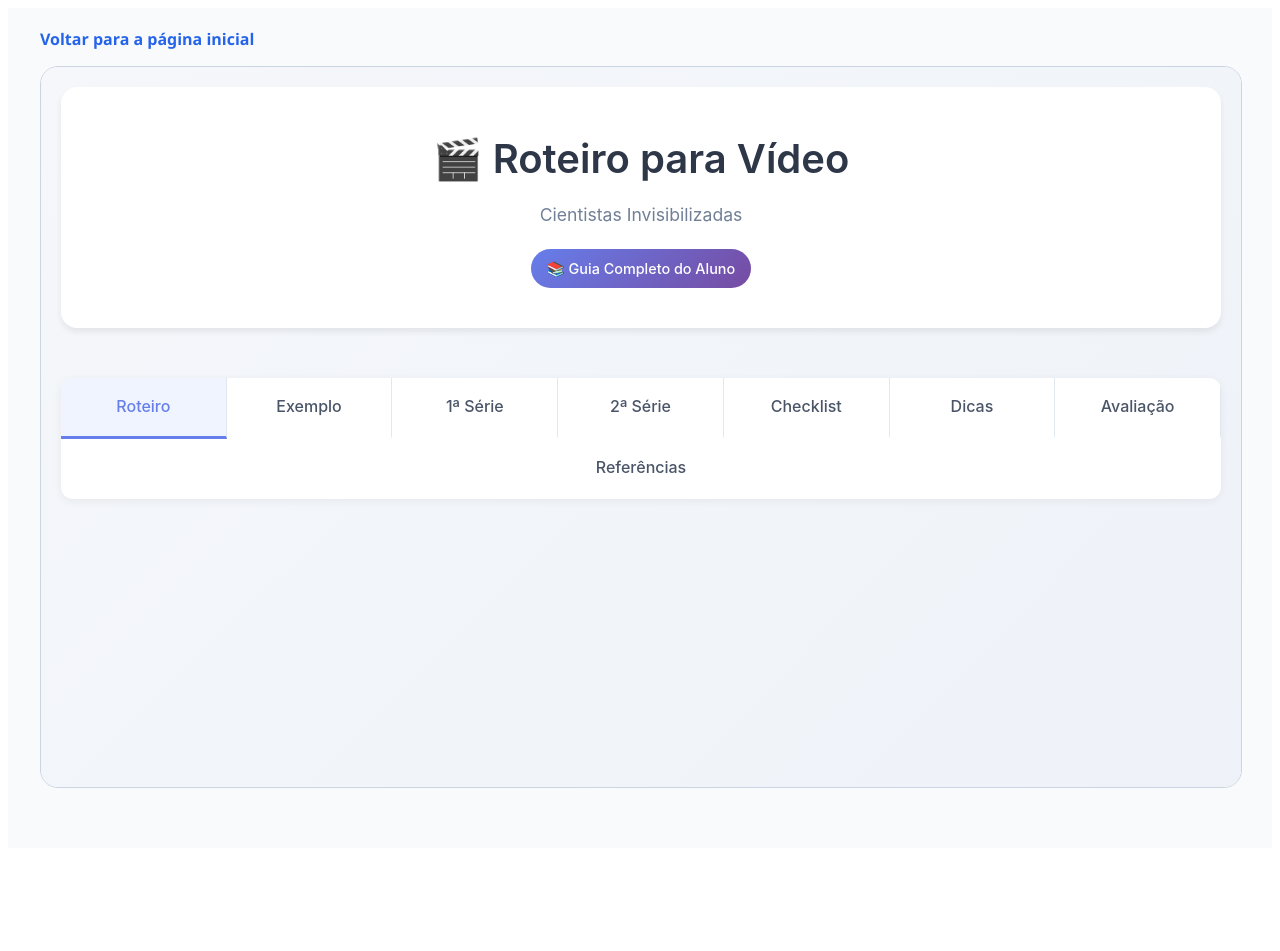
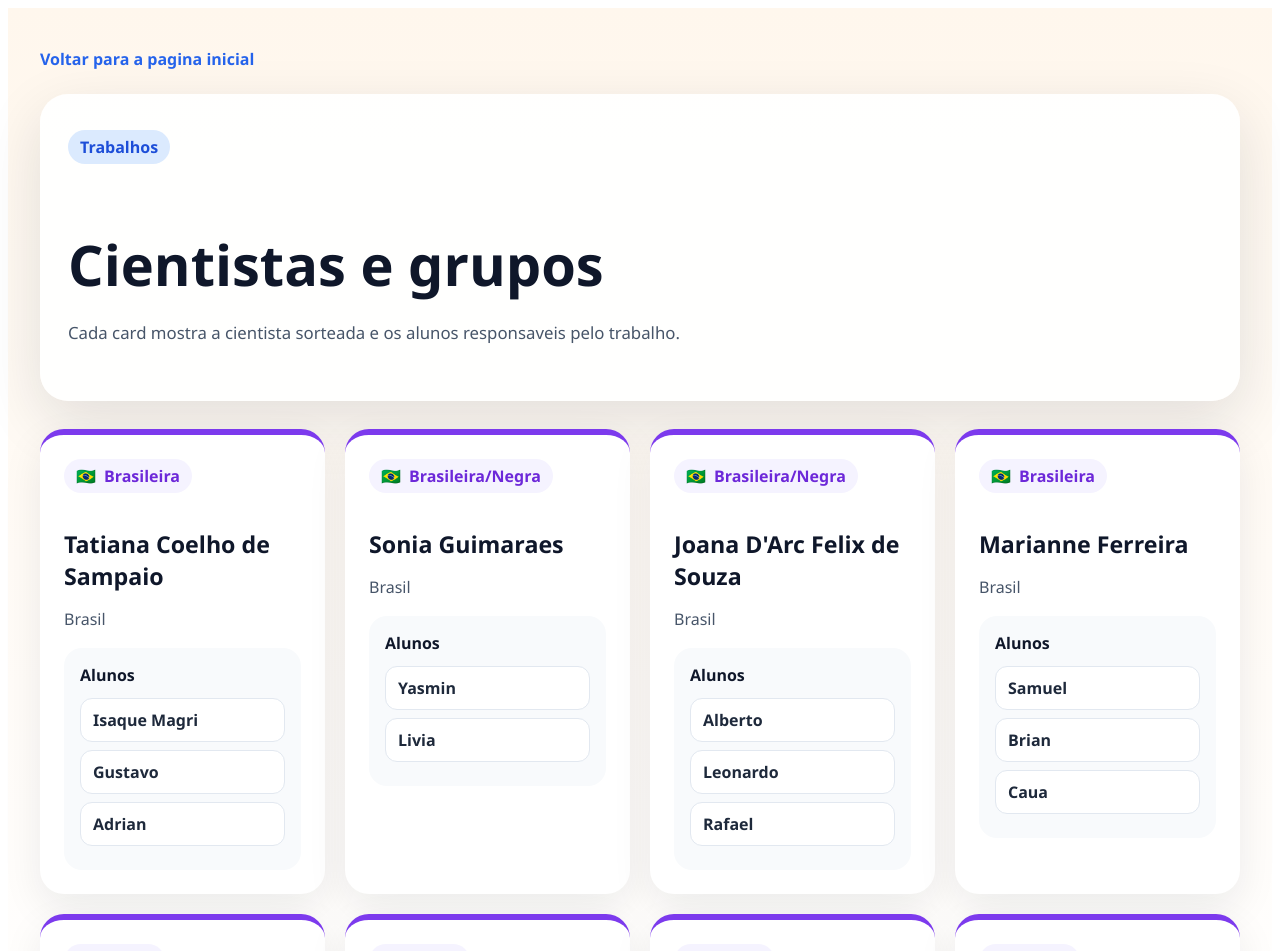
Before and after one commit to Nick91-qui/clone-tabnews, a Next.js app: page /trabalhos in a window 1280 px wide. Shown: the top 951 px of the page. Before the commit the page ends 856 px from the top, so only its background shows below. Built offline with nearby package versions, Linux system fonts and the light colour scheme.

Commit message:
fix: ajusta o texto de previsualizacao em pagina para maior clareza

```diff
--- a/pages/trabalhos.js
+++ b/pages/trabalhos.js
@@ -1,56 +1,301 @@
-import fs from "fs";
-import path from "path";
 import Link from "next/link";
 
-function Trabalhos({ htmlContent }) {
+const trabalhos = [
+  {
+    cientista: "Tatiana Coelho de Sampaio",
+    pais: "Brasil",
+    categoria: "Brasileira",
+    emoji: "🇧🇷",
+    alunos: ["Isaque Magri", "Gustavo", "Adrian"],
+  },
+  {
+    cientista: "Sonia Guimaraes",
+    pais: "Brasil",
+    categoria: "Brasileira/Negra",
+    emoji: "🇧🇷",
+    alunos: ["Yasmin", "Livia"],
+  },
+  {
+    cientista: "Joana D'Arc Felix de Souza",
+    pais: "Brasil",
+    categoria: "Brasileira/Negra",
+    emoji: "🇧🇷",
+    alunos: ["Alberto", "Leonardo", "Rafael"],
+  },
+  {
+    cientista: "Marianne Ferreira",
+    pais: "Brasil",
+    categoria: "Brasileira",
+    emoji: "🇧🇷",
+    alunos: ["Samuel", "Brian", "Caua"],
+  },
+  {
+    cientista: "Katherine Johnson",
+    pais: "EUA",
+    categoria: "Negra",
+    emoji: "✊🏿",
+    alunos: ["Sophia", "Heloisa", "Davi"],
+  },
+  {
+    cientista: "Alice Ball",
+    pais: "EUA",
+    categoria: "Negra",
+    emoji: "✊🏿",
+    alunos: ["Nycolle", "Juliana Burgos"],
+  },
+  {
+    cientista: "Mae C. Jemison",
+    pais: "EUA",
+    categoria: "Negra",
+    emoji: "✊🏿",
+    alunos: ["Lucio", "Christian"],
+  },
+  {
+    cientista: "Gladys West",
+    pais: "EUA",
+    categoria: "Negra",
+    emoji: "✊🏿",
+    alunos: ["Mario"],
+  },
+  {
+    cientista: "Wangari Maathai",
+    pais: "Quenia",
+    categoria: "Negra",
+    emoji: "✊🏿",
+    alunos: ["Fernanda", "Rafaela"],
+  },
+  {
+    cientista: "Marie Maynard Daly",
+    pais: "EUA",
+    categoria: "Negra",
+    emoji: "✊🏿",
+    alunos: ["Mateus", "Aquiles"],
+  },
+  {
+    cientista: "Marie-Anne Paulze Lavoisier",
+    pais: "Franca",
+    categoria: "Invisibilizada",
+    emoji: "🟡",
+    alunos: ["Maria Eduarda", "Breno", "Enzo"],
+  },
+  {
+    cientista: "Clara Immerwahr",
+    pais: "Alemanha",
+    categoria: "Invisibilizada",
+    emoji: "🟡",
+    alunos: ["Victor", "Ana Luiza Efgen"],
+  },
+  {
+    cientista: "Kathleen Lonsdale",
+    pais: "Irlanda/Reino Unido",
+    categoria: "Invisibilizada",
+    emoji: "🟡",
+    alunos: ["Amanda", "Betina", "Julia"],
+  },
+  {
+    cientista: "Ida Noddack",
+    pais: "Alemanha",
+    categoria: "Invisibilizada",
+    emoji: "🟡",
+    alunos: ["Juliana Ribeiro", "Maria Bisi"],
+  },
+  {
+    cientista: "Shirley Ann Jackson",
+    pais: "EUA",
+    categoria: "Negra",
+    emoji: "✊🏿",
+    alunos: [],
+  },
+  {
+    cientista: "Quarraisha Abdool Karim",
+    pais: "Africa do Sul",
+    categoria: "Negra",
+    emoji: "✊🏿",
+    alunos: ["Gabriel", "Maria Luiza de Freitas"],
+  },
+  {
+    cientista: "Ellen Swallow Richards",
+    pais: "EUA",
+    categoria: "Invisibilizada",
+    emoji: "🟡",
+    alunos: [],
+  },
+  {
+    cientista: "Edith Flanigen",
+    pais: "EUA",
+    categoria: "Invisibilizada",
+    emoji: "🟡",
+    alunos: [],
+  },
+];
+
+const pageStyles = {
+  minHeight: "100vh",
+  padding: "40px 20px 80px",
+  background:
+    "linear-gradient(180deg, #fff7ed 0%, #ffffff 40%, #eff6ff 100%)",
+  fontFamily: '"Segoe UI", Tahoma, Geneva, Verdana, sans-serif',
+  color: "#0f172a",
+};
+
+const containerStyles = {
+  maxWidth: "1200px",
+  margin: "0 auto",
+};
+
+const cardStyles = {
+  background: "rgba(255, 255, 255, 0.94)",
+  borderRadius: "28px",
+  padding: "36px 28px",
+  boxShadow: "0 20px 60px rgba(15, 23, 42, 0.12)",
+  marginBottom: "28px",
+};
+
+const badgeStyles = {
+  display: "inline-block",
+  padding: "6px 12px",
+  borderRadius: "999px",
+  background: "#dbeafe",
+  color: "#1d4ed8",
+  fontWeight: 700,
+  marginBottom: "16px",
+};
+
+const gridStyles = {
+  display: "grid",
+  gridTemplateColumns: "repeat(auto-fit, minmax(260px, 1fr))",
+  gap: "20px",
+};
+
+export default function Trabalhos() {
   return (
-    <main
-      style={{
-        minHeight: "100vh",
-        background: "#f8fafc",
-        padding: "20px",
-        fontFamily: '"Segoe UI", Tahoma, Geneva, Verdana, sans-serif',
-      }}
-    >
-      <div style={{ maxWidth: "1200px", margin: "0 auto" }}>
+    <main style={pageStyles}>
+      <div style={containerStyles}>
         <Link
           href="/"
           style={{
             display: "inline-block",
-            marginBottom: "16px",
+            marginBottom: "24px",
             color: "#2563eb",
             textDecoration: "none",
-            fontWeight: 600,
+            fontWeight: 700,
           }}
         >
-          Voltar para a página inicial
+          Voltar para a pagina inicial
         </Link>
 
-        <iframe
-          title="Trabalho Cientistas Invisibilizadas"
-          srcDoc={htmlContent}
-          style={{
-            width: "100%",
-            minHeight: "90vh",
-            border: "1px solid #cbd5e1",
-            borderRadius: "18px",
-            background: "#ffffff",
-          }}
-        />
+        <section style={cardStyles}>
+          <span style={badgeStyles}>Trabalhos</span>
+          <h1
+            style={{
+              fontSize: "clamp(2.2rem, 5vw, 3.5rem)",
+              marginBottom: "12px",
+            }}
+          >
+            Cientistas e grupos
+          </h1>
+          <p
+            style={{
+              fontSize: "1.05rem",
+              lineHeight: 1.7,
+              color: "#475569",
+              maxWidth: "760px",
+            }}
+          >
+            Cada card mostra a cientista sorteada e os alunos responsaveis pelo
+            trabalho.
+          </p>
+        </section>
+
+        <section style={gridStyles}>
+          {trabalhos.map((trabalho) => (
+            <article
+              key={trabalho.cientista}
+              style={{
+                background: "#ffffff",
+                borderRadius: "24px",
+                padding: "24px",
+                boxShadow: "0 14px 40px rgba(15, 23, 42, 0.08)",
+                borderTop: "6px solid #7c3aed",
+              }}
+            >
+              <div
+                style={{
+                  display: "inline-flex",
+                  alignItems: "center",
+                  gap: "8px",
+                  padding: "6px 12px",
+                  borderRadius: "999px",
+                  background: "#f5f3ff",
+                  color: "#6d28d9",
+                  fontWeight: 700,
+                  marginBottom: "16px",
+                }}
+              >
+                <span>{trabalho.emoji}</span>
+                <span>{trabalho.categoria}</span>
+              </div>
+
+              <h2 style={{ fontSize: "1.45rem", marginBottom: "10px" }}>
+                {trabalho.cientista}
+              </h2>
+              <p style={{ color: "#475569", marginBottom: "18px" }}>
+                {trabalho.pais}
+              </p>
+
+              <div
+                style={{
+                  background: "#f8fafc",
+                  borderRadius: "18px",
+                  padding: "16px",
+                }}
+              >
+                <strong
+                  style={{
+                    display: "block",
+                    marginBottom: "12px",
+                    color: "#0f172a",
+                  }}
+                >
+                  Alunos
+                </strong>
+
+                {trabalho.alunos.length > 0 ? (
+                  trabalho.alunos.map((aluno) => (
+                    <div
+                      key={aluno}
+                      style={{
+                        padding: "10px 12px",
+                        marginBottom: "8px",
+                        borderRadius: "12px",
+                        background: "#ffffff",
+                        border: "1px solid #e2e8f0",
+                        color: "#1e293b",
+                        fontWeight: 600,
+                      }}
+                    >
+                      {aluno}
+                    </div>
+                  ))
+                ) : (
+                  <div
+                    style={{
+                      padding: "10px 12px",
+                      borderRadius: "12px",
+                      background: "#fff1f2",
+                      border: "1px solid #fecdd3",
+                      color: "#be123c",
+                      fontWeight: 600,
+                    }}
+                  >
+                    Sem alunos definidos ate o momento
+                  </div>
+                )}
+              </div>
+            </article>
+          ))}
+        </section>
       </div>
     </main>
   );
 }
-
-export async function getStaticProps() {
-  const filePath = path.join(process.cwd(), "pages", "site.html");
-  const htmlContent = fs.readFileSync(filePath, "utf8");
-
-  return {
-    props: {
-      htmlContent,
-    },
-  };
-}
-
-export default Trabalhos;
```
